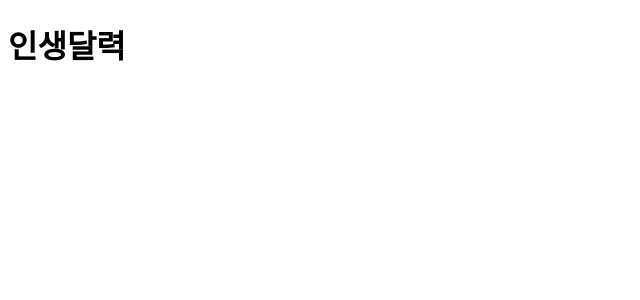
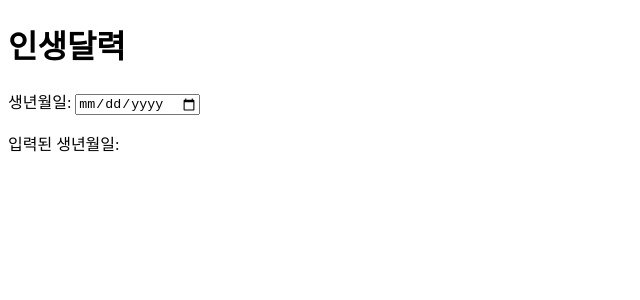
Before and after one commit to cheon-hee-gook/life-calendar, a React (Create React App) app in the folder life-calendar/: page / in a window 1280 px wide. Shown: the top 300 px of the page, without its empty margins (0-640 px from the left). Built offline with nearby package versions, Linux system fonts and the light colour scheme.

Commit message:
Add birthdate input

```diff
--- a/life-calendar/src/App.js
+++ b/life-calendar/src/App.js
@@ -1,9 +1,29 @@
-import React from "react";
+import React, {useState} from "react";
 
 function App() {
+  const [birthDate, setBirthDate] = useState("");
+
+  const handleChange = (e) => {
+    const value = e.target.value;
+    console.log("입력된 생년월일:", value);
+    setBirthDate(value);
+  }
+
+
+
   return (
     <div>
       <h1>인생달력</h1>
+      <div>
+        <label htmlFor="birthDate">생년월일: </label>
+        <input
+          type="date"
+          id="birthDate"
+          value={birthDate}
+          onChange={handleChange}
+        />
+      </div>
+      <p>입력된 생년월일: {birthDate} </p>
     </div>
   );
 }
```
